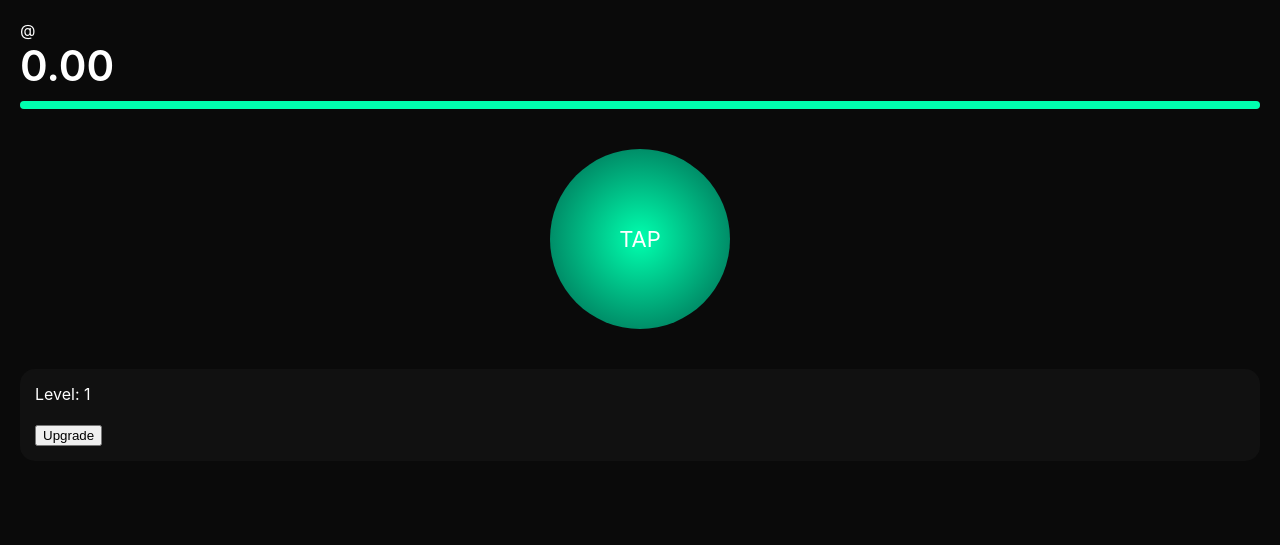
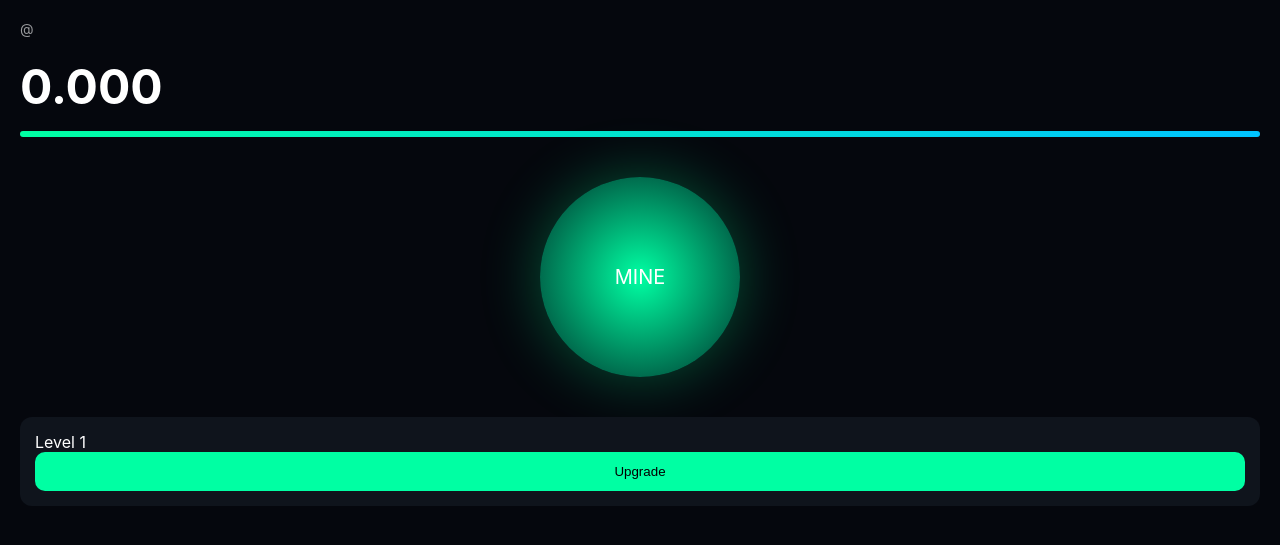
Before and after one commit to alailayangan27-png/Mining, a Flask app: page / in a window 1280 px wide. Shown: the top 545 px of the page. Run offline with Flask 3, Linux system fonts and the light colour scheme; some libraries are stand-ins or nearby versions.

Commit message:
Update index.html

```diff
--- a/templates/index.html
+++ b/templates/index.html
@@ -5,86 +5,106 @@
 <script src="https://telegram.org/js/telegram-web-app.js"></script>
 
 <style>
-body {
+body{
     margin:0;
+    background:#05070d;
     font-family: Inter, sans-serif;
-    background: #0a0a0a;
-    color: white;
+    color:white;
 }
 
-/* Layout */
-.container {
+/* HEADER */
+.top{
     padding:20px;
+    font-size:14px;
+    opacity:0.6;
 }
 
-/* Balance */
-.balance {
-    font-size:42px;
-    font-weight:600;
+/* BALANCE */
+.balance{
+    font-size:48px;
+    font-weight:700;
+    padding:0 20px;
 }
 
-/* Energy bar */
-.energy {
-    margin-top:10px;
-    height:8px;
-    background:#222;
+/* ENERGY BAR */
+.energy{
+    margin:15px 20px;
+    height:6px;
+    background:#111;
+    border-radius:10px;
+}
+.energy-fill{
+    height:100%;
+    width:0%;
+    background:linear-gradient(90deg,#00ffa3,#00c3ff);
     border-radius:10px;
 }
 
-.energy-fill {
-    height:100%;
-    width:0%;
-    background:#00ffae;
-    border-radius:10px;
-}
-
-/* Tap button */
-.tap {
-    width:180px;
-    height:180px;
+/* MINER CORE */
+.core{
+    width:200px;
+    height:200px;
+    margin:40px auto;
     border-radius:50%;
-    margin:40px auto;
-    background: radial-gradient(circle, #00ffae, #005f4b);
+    background: radial-gradient(circle,#00ffa3,#002f2a);
     display:flex;
     align-items:center;
     justify-content:center;
-    font-size:22px;
-    transition:0.1s;
+    font-size:20px;
+    box-shadow:0 0 60px rgba(0,255,150,0.3);
+    transition:.1s;
 }
 
-.tap:active {
-    transform:scale(0.9);
+.core:active{
+    transform:scale(0.92);
 }
 
-/* Card */
-.card {
-    margin-top:20px;
+/* FLOAT TEXT */
+.float{
+    position:absolute;
+    color:#00ffa3;
+    font-weight:bold;
+    animation: floatUp 1s forwards;
+}
+@keyframes floatUp{
+    to{
+        transform:translateY(-50px);
+        opacity:0;
+    }
+}
+
+/* CARD */
+.card{
+    margin:20px;
     padding:15px;
-    background:#111;
-    border-radius:15px;
+    background:#0f141c;
+    border-radius:12px;
+}
+button{
+    width:100%;
+    padding:12px;
+    border:none;
+    border-radius:10px;
+    background:#00ffa3;
 }
 </style>
 </head>
 
 <body>
 
-<div class="container">
+<div class="top" id="user"></div>
 
-<div id="user"></div>
-
-<div class="balance" id="balance">0</div>
+<div class="balance" id="balance">0.000</div>
 
 <div class="energy">
     <div class="energy-fill" id="energy"></div>
 </div>
 
-<div class="tap" onclick="tap()">TAP</div>
+<div class="core" onclick="tap(event)">MINE</div>
 
 <div class="card">
-    Level: <span id="level">1</span><br><br>
+    Level <span id="level">1</span>
     <button onclick="upgrade()">Upgrade</button>
-</div>
-
 </div>
 
 <script>
@@ -95,44 +115,53 @@ const user = tg.initDataUnsafe?.user;
 let user_id = user ? user.id : 1;
 
 document.getElementById("user").innerText =
-    user ? "@" + user.username : "Guest";
+    user ? "@"+user.username : "Guest";
 
-/* Smooth balance animation */
-let displayBalance = 0;
-
-function animateBalance(target){
-    displayBalance += (target - displayBalance) * 0.2;
-    document.getElementById("balance").innerText = displayBalance.toFixed(2);
+/* SMOOTH BALANCE */
+let shown = 0;
+function updateBalance(target){
+    shown += (target - shown)*0.15;
+    document.getElementById("balance").innerText = shown.toFixed(3);
 }
 
-/* Sync */
+/* SYNC LOOP */
 async function sync(){
-    let res = await fetch('/sync', {
+    let r = await fetch('/sync',{
         method:'POST',
         headers:{'Content-Type':'application/json'},
         body:JSON.stringify({user_id})
     });
+    let d = await r.json();
 
-    let data = await res.json();
-
-    animateBalance(data.balance);
-
-    document.getElementById("level").innerText = data.level;
-
-    document.getElementById("energy").style.width =
-        data.energy + "%";
+    updateBalance(d.balance);
+    document.getElementById("level").innerText = d.level;
+    document.getElementById("energy").style.width = d.energy+"%";
 }
 
-/* Tap */
-async function tap(){
-    await fetch('/tap',{
+/* TAP */
+async function tap(e){
+    let r = await fetch('/tap',{
         method:'POST',
         headers:{'Content-Type':'application/json'},
         body:JSON.stringify({user_id})
     });
+    let d = await r.json();
+
+    if(d.gain > 0){
+        navigator.vibrate(20);
+
+        let el = document.createElement("div");
+        el.className="float";
+        el.innerText="+"+d.gain;
+        el.style.left=e.clientX+"px";
+        el.style.top=e.clientY+"px";
+        document.body.appendChild(el);
+
+        setTimeout(()=>el.remove(),1000);
+    }
 }
 
-/* Upgrade */
+/* UPGRADE */
 async function upgrade(){
     await fetch('/upgrade',{
         method:'POST',
@@ -141,7 +170,7 @@ async function upgrade(){
     });
 }
 
-/* Loop */
+/* LOOP */
 setInterval(sync, 1000);
 sync();
 </script>
```
